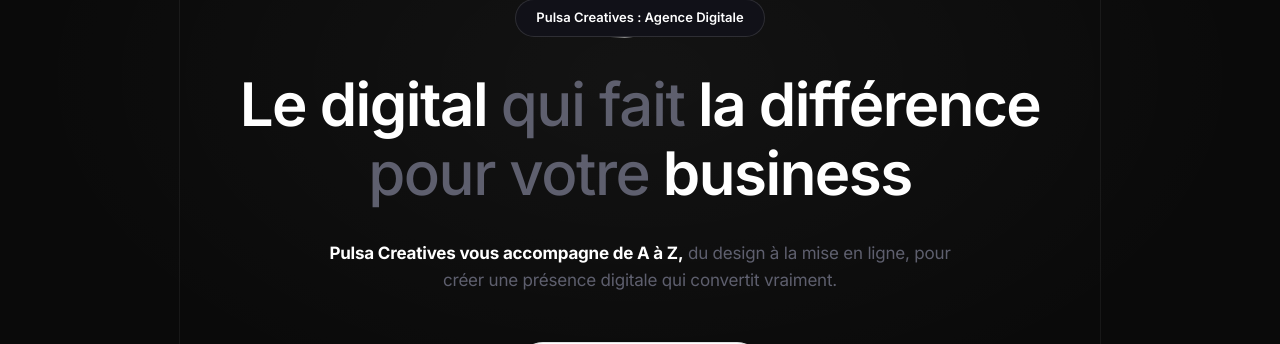
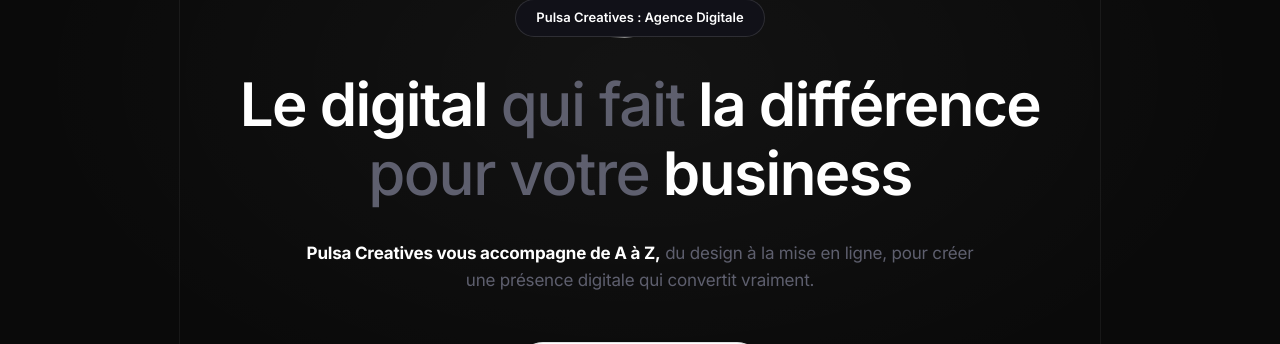
Before and after one commit to ISMVV8/pulsa-site, a Next.js app: page / in a window 1280 px wide. Shown: the part 219-563 px from the top of the page. Built offline with nearby package versions, Linux system fonts and the light colour scheme.

Commit message:
fix: wider title (900px) and subtitle (700px)

```diff
--- a/src/components/sections/hero.tsx
+++ b/src/components/sections/hero.tsx
@@ -81,7 +81,7 @@
             </div>
 
             {/* Main heading — 64px like 8lab, semibold, tight tracking */}
-            <h1 className="mx-auto mt-8 max-w-[820px] font-[family-name:var(--font-heading)] text-[36px] font-semibold leading-[1.15] tracking-[-1.5px] text-white sm:text-[50px] lg:text-[60px]">
+            <h1 className="mx-auto mt-8 max-w-[900px] font-[family-name:var(--font-heading)] text-[36px] font-semibold leading-[1.15] tracking-[-1.5px] text-white sm:text-[50px] lg:text-[60px]">
               Le digital{" "}
               <span className="font-medium text-[#5e5f6e]">qui fait</span>{" "}
               la différence{" "}
@@ -90,7 +90,7 @@
             </h1>
 
             {/* Subtitle — with bold white + gray like 8lab */}
-            <p className="mx-auto mt-8 max-w-[640px] text-[17px] leading-[1.6] tracking-[-0.2px] text-[#5e5f6e]">
+            <p className="mx-auto mt-8 max-w-[700px] text-[17px] leading-[1.6] tracking-[-0.2px] text-[#5e5f6e]">
               <span className="font-bold text-white">
                 Pulsa Creatives vous accompagne de A à Z,
               </span>{" "}
```
